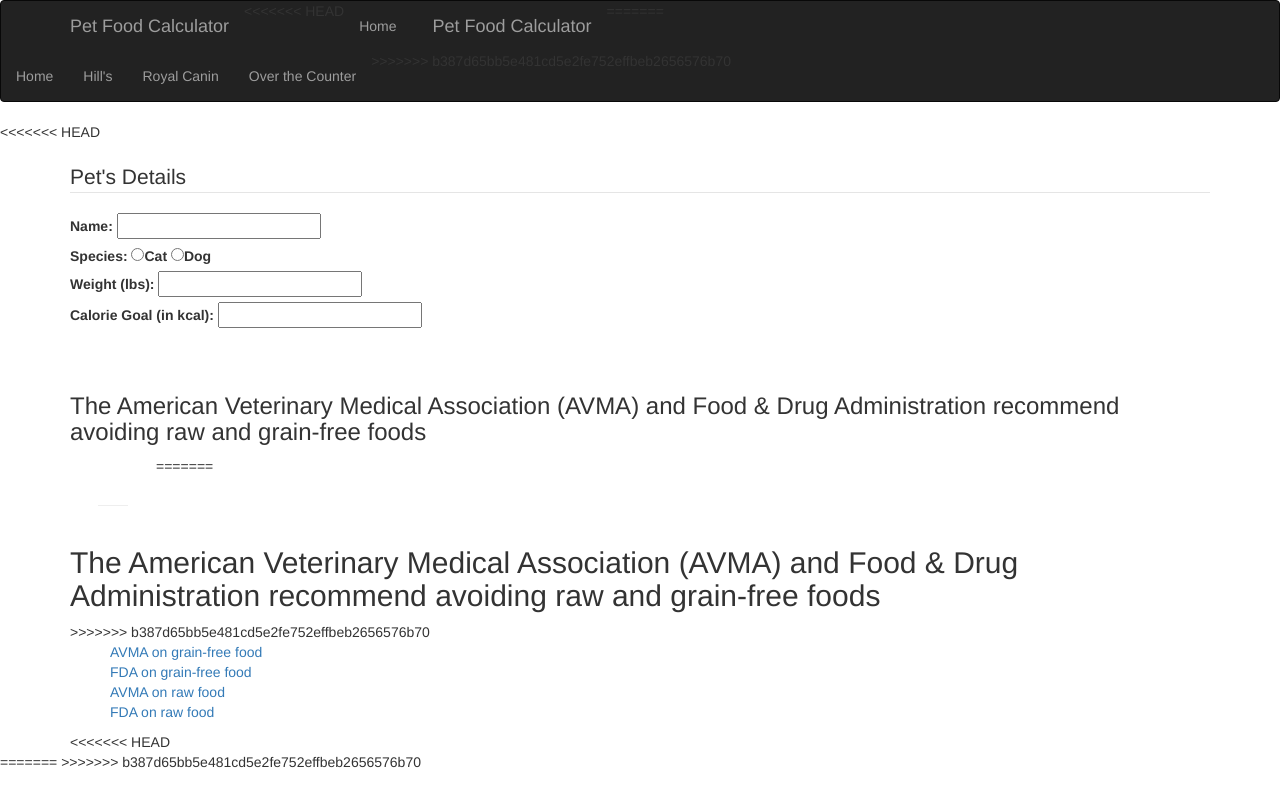
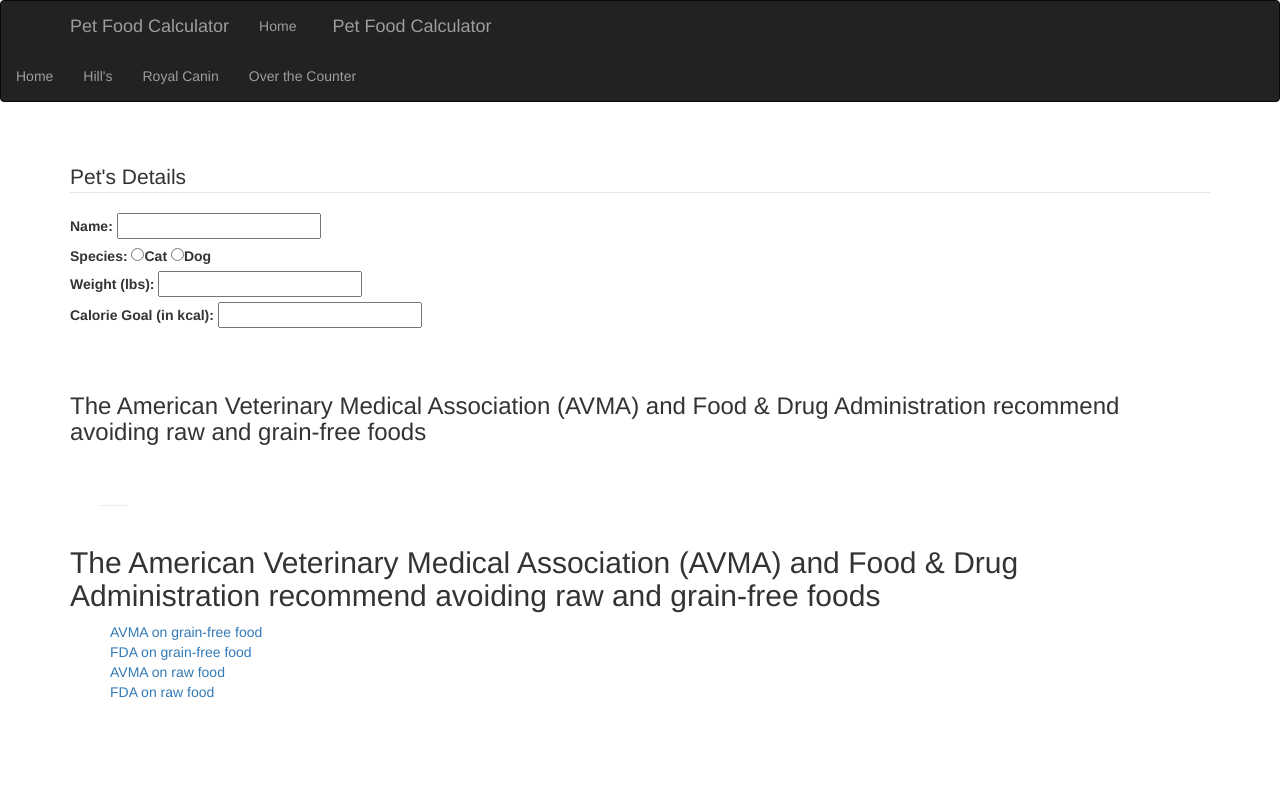
Before and after one commit to colburnh/colburnh.github.io, a plain HTML site: page otc.html in a window 1280 px wide. Drawn offline with nearby package versions, Linux system fonts and the light colour scheme.

Commit message:
Update otc.html

```diff
--- a/otc.html
+++ b/otc.html
@@ -14,17 +14,17 @@
     <nav class="navbar navbar-inverse navbar-fixed">
         <div class="container">
         <div class="navbar-header">
-<<<<<<< HEAD
+
             <a class="navbar-brand" href="home.html">Pet Food Calculator</a>
         </div>
         <ul class="nav navbar-nav">
             <li><a href="home.html">Home</a></li>
-=======
+
             <a class="navbar-brand" href="index.html">Pet Food Calculator</a>
         </div>
         <ul class="nav navbar-nav">
             <li><a href="index.html">Home</a></li>
->>>>>>> b387d65bb5e481cd5e2fe752effbeb2656576b70
+
             <li><a href="hills.html">Hill's</a></li>
             <li><a href="rc.html">Royal Canin</a></li>
             <li><a class="active" href="otc.html">Over the Counter</a></li>
@@ -32,7 +32,7 @@
     </div>
     </nav>
 
-<<<<<<< HEAD
+
     <br>
 
     <div class="container" id="text-content">
@@ -69,7 +69,7 @@
     <div class="container" id="links">
     <!-- unordered list of links -->
     <h3>The American Veterinary Medical Association (AVMA) and Food & Drug Administration recommend avoiding raw and grain-free foods</h3>
-=======
+
     <header class="page-header header container-fluid">
 
     </header>
@@ -80,7 +80,7 @@
 
     <!-- list of links -->
     <h2>The American Veterinary Medical Association (AVMA) and Food & Drug Administration recommend avoiding raw and grain-free foods</h2>
->>>>>>> b387d65bb5e481cd5e2fe752effbeb2656576b70
+
     <ul>
         <li>
             <a href="https://www.avma.org/javma-news/2019-10-01/fda-searching-possible-links-between-canine-diets-heart-disease">
@@ -100,13 +100,13 @@
             FDA on raw food</a>
         </li>
     </ul>
-<<<<<<< HEAD
+
     </div>
-=======
+
     <script src="https://code.jquery.com/jquery-3.5.1.slim.min.js" integrity="sha384-DfXdz2htPH0lsSSs5nCTpuj/zy4C+OGpamoFVy38MVBnE+IbbVYUew+OrCXaRkfj" crossorigin="anonymous"></script>
     <script src="https://cdn.jsdelivr.net/npm/popper.js@1.16.0/dist/umd/popper.min.js" integrity="sha384-Q6E9RHvbIyZFJoft+2mJbHaEWldlvI9IOYy5n3zV9zzTtmI3UksdQRVvoxMfooAo" crossorigin="anonymous"></script>
     <script src="https://stackpath.bootstrapcdn.com/bootstrap/4.5.0/js/bootstrap.min.js" integrity="sha384-OgVRvuATP1z7JjHLkuOU7Xw704+h835Lr+6QL9UvYjZE3Ipu6Tp75j7Bh/kR0JKI" crossorigin="anonymous"></script>
->>>>>>> b387d65bb5e481cd5e2fe752effbeb2656576b70
+
 <script src="main.js"></script>
 </body>
 </html>
```
